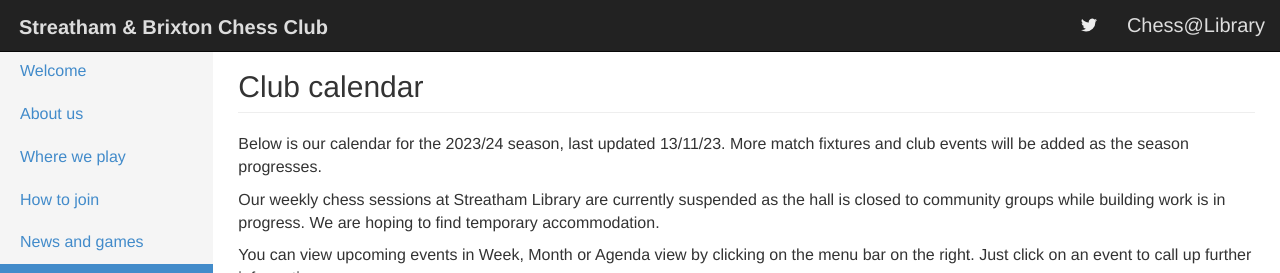
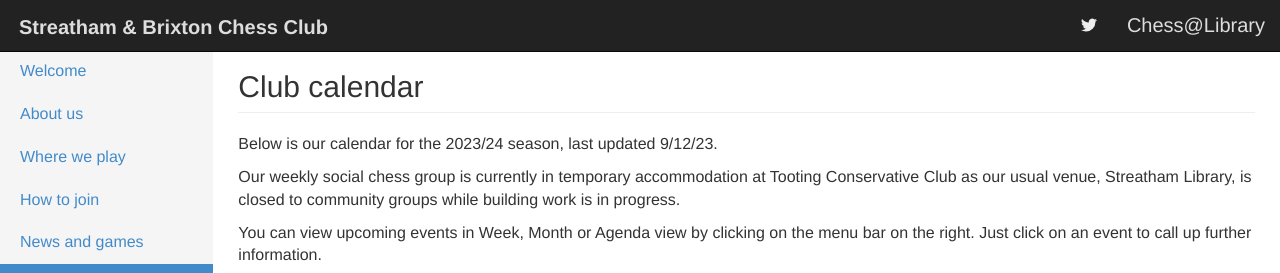
Before and after one commit to streathamchess/streathamchess.github.io, a Jekyll site: the page built from calendar/index.md, in a window 1280 px wide and 1048 px high, cut to the strip 0-273 px from the top of the window. Built offline with Jekyll 4.4.1, drawn with Linux system fonts in a browser that asks for light colours; a script that is not in the unit is left out.

Commit message:
Update index.md

```diff
--- a/calendar/index.md
+++ b/calendar/index.md
@@ -6,9 +6,9 @@
 
 
 
-Below is our calendar for the 2023/24 season, last updated 13/11/23. More match fixtures and club events will be added as the season progresses.
+Below is our calendar for the 2023/24 season, last updated 9/12/23.
 
-Our weekly chess sessions at Streatham Library are currently suspended as the hall is closed to community groups while building work is in progress. We are hoping to find temporary accommodation.
+Our weekly social chess group is currently in temporary accommodation at Tooting Conservative Club as our usual venue, Streatham Library, is closed to community groups while building work is in progress.
 
 You can view upcoming events in Week, Month or Agenda view by clicking on the menu bar on the right. Just click on an event to call up further information.
 
```
